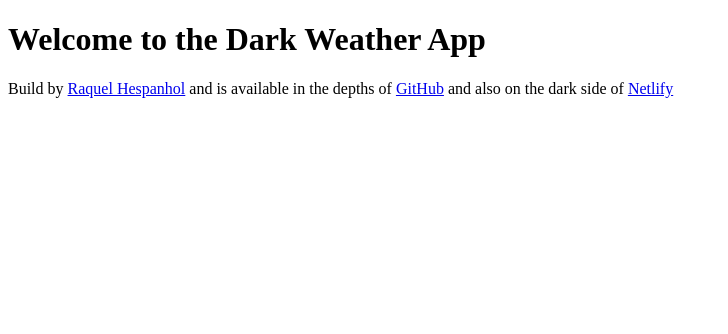
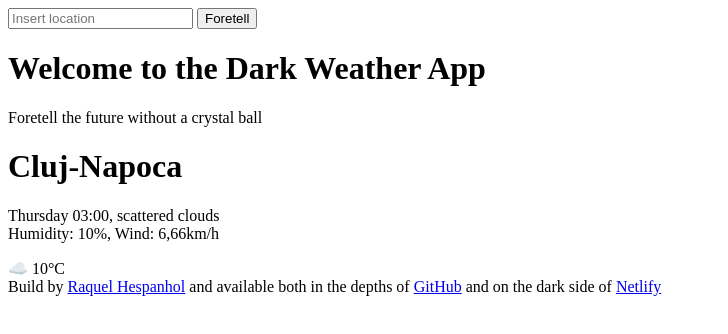
Before and after one commit to raquelhespanholf/dark-weather-app, a plain HTML site: page index.html in a window 1280 px wide. Shown: the whole page, without its empty margins (0-728 px from the left). Drawn offline with Linux system fonts and the light colour scheme.

Commit message:
added the HTML content to the project

```diff
--- a/index.html
+++ b/index.html
@@ -6,19 +6,37 @@
     <title>The Dark Weather App</title>
   </head>
   <body>
-    <h1>Welcome to the Dark Weather App</h1>
+    <header>
+      <form>
+        <input type="search" placeholder="Insert location" required />
+        <input type="submit" value="Foretell" />
+      </form>
+    </header>
+    <main>
+      <h1>Welcome to the Dark Weather App</h1>
+      <p>Foretell the future without a crystal ball</p>
+      <div>
+        <h1>Cluj-Napoca</h1>
+        <p>
+          Thursday 03:00, scattered clouds
+          <br />
+          Humidity: 10%, Wind: 6,66km/h
+        </p>
+      </div>
+      <div>☁️ 10°C</div>
+    </main>
     <footer>
       Build by
       <a href="https://github.com/raquelhespanholf" target="_blank"
         >Raquel Hespanhol</a
       >
-      and is available in the depths of
+      and available both in the depths of
       <a
         href="https://github.com/raquelhespanholf/dark-weather-app"
         target="_blank"
         >GitHub</a
       >
-      and also on the dark side of
+      and on the dark side of
       <a href="https://thedarkweatherapp.netlify.app" target="_blank"
         >Netlify</a
       >
```
